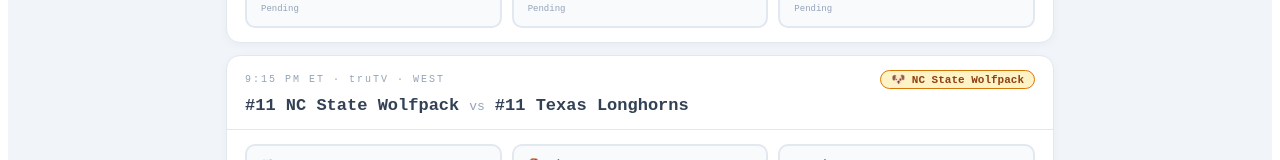
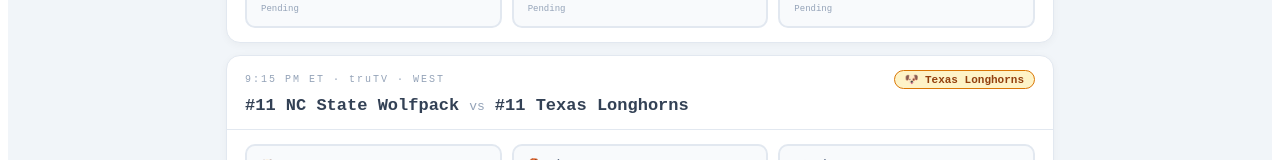
Before and after one commit to robmward/bracket-bookie, a React (Vite) app: page / in a window 1280 px wide. Shown: the part 326-486 px from the top of the page. Built offline with nearby package versions, Linux system fonts and the light colour scheme.

Commit message:
Update App.jsx

```diff
--- a/src/App.jsx
+++ b/src/App.jsx
@@ -65,8 +65,8 @@ const STORE_KEY  = "bracket_bookie_v2";
 
 // ── DEFAULT ODDS (DraftKings) ──────────────────────────────────────────────
 const DEFAULT_ODDS = {
-  ff1: { dog:"UMBC Retrievers",           underdog_ml:"+102",  first_10:"-125", tie:"+800" },
-  ff2: { dog:"NC State Wolfpack",         underdog_ml:"+110",  first_10:"-115", tie:"+800" },
+  ff1: { dog:"UMBC Retrievers",           underdog_ml:"-108",  first_10:"-115", tie:"+800" },
+  ff2: { dog:"Texas Longhorns",           underdog_ml:"+105",  first_10:"-110", tie:"+750" },
   ff3: { dog:"Prairie View A&M Panthers", underdog_ml:"+140",  first_10:"-105", tie:"+800" },
   ff4: { dog:"Miami (OH) RedHawks",       underdog_ml:"+250",  first_10:"+120", tie:"+900" },
   r1:  { dog:"Siena Saints",              underdog_ml:"NO BET", first_10:"NO BET", tie:"NO BET" },
```
